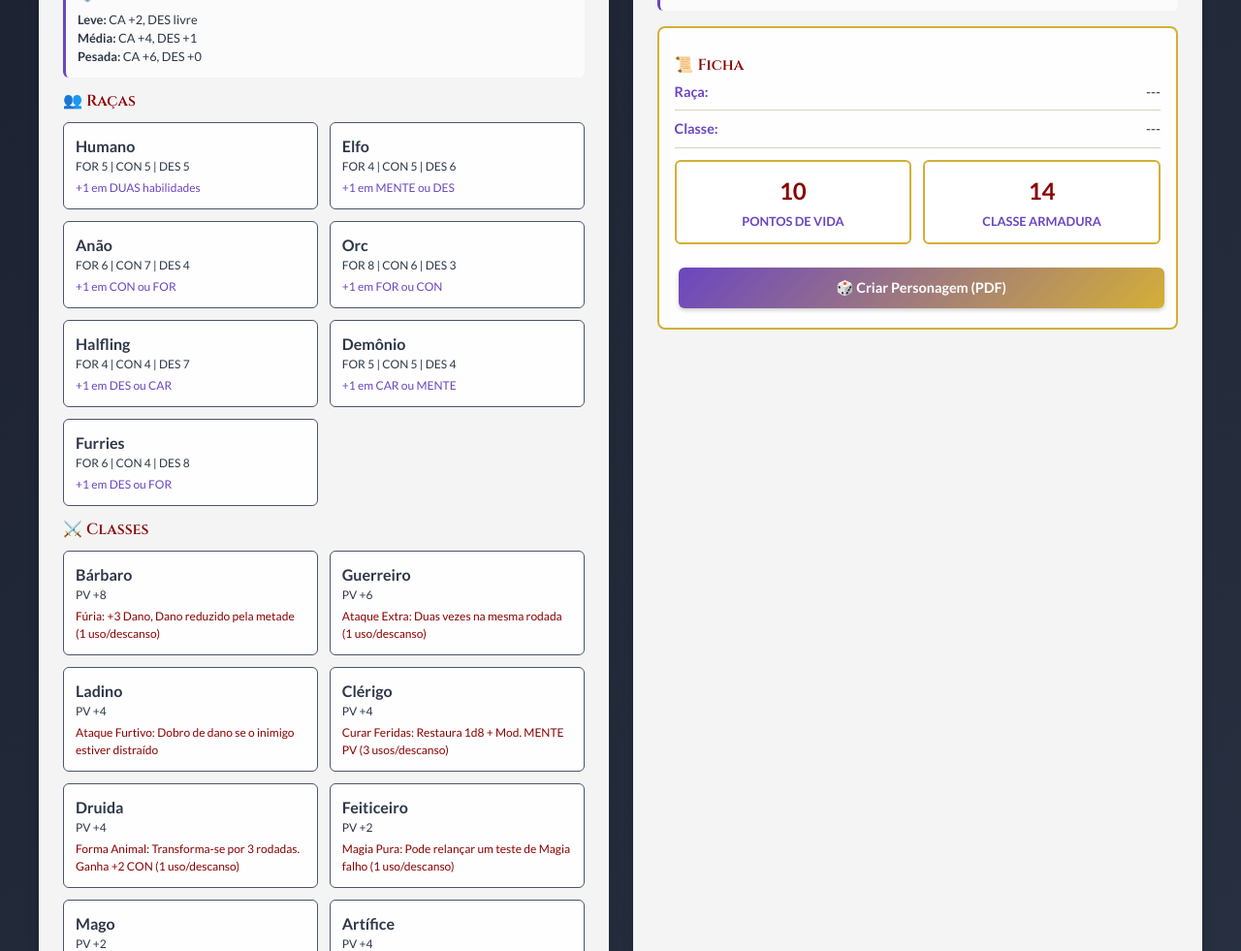
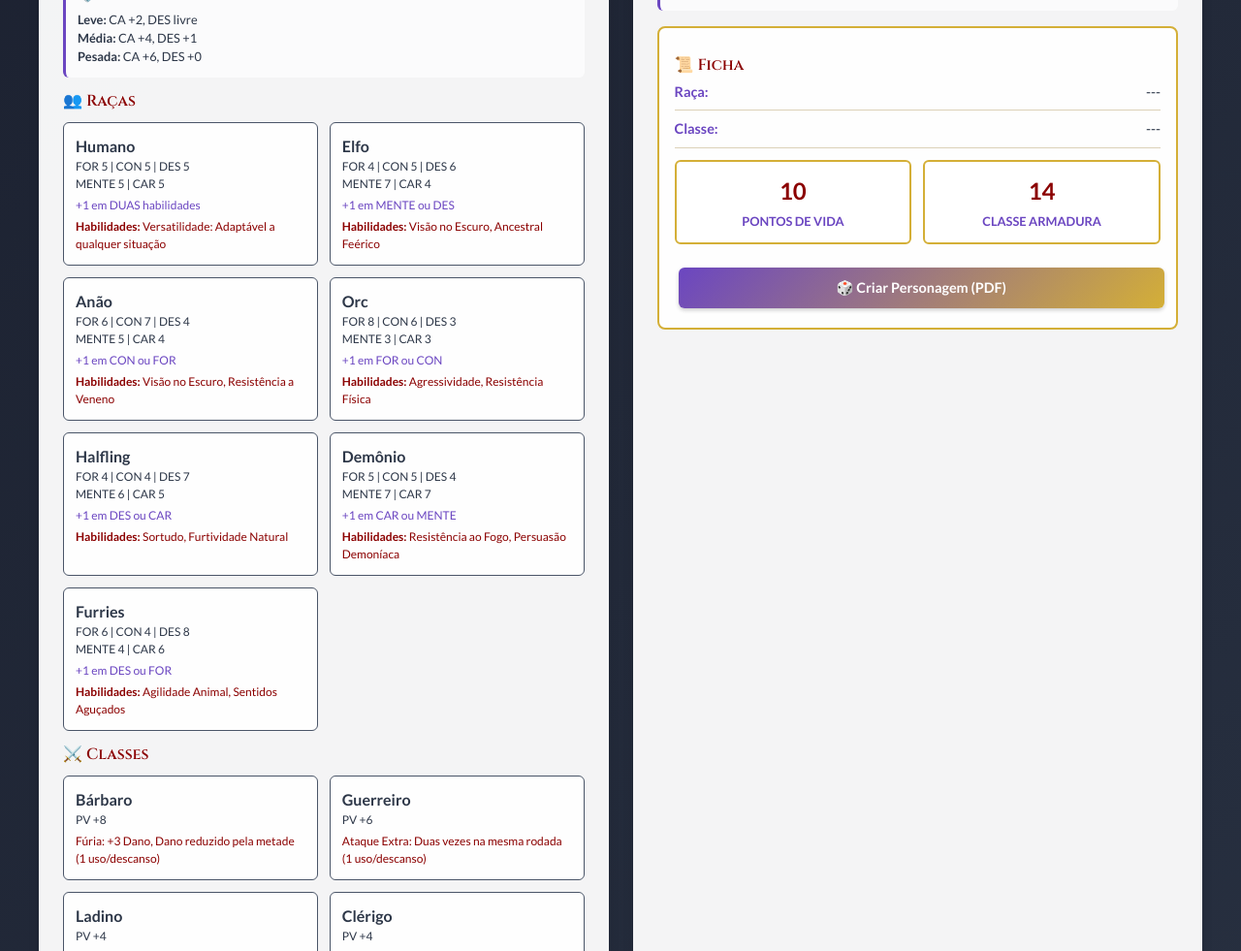
Before and after one commit to PablinXD24/RPG, a plain HTML site: page index.html in a window 1280 px wide. Shown: the part 720-1701 px from the top of the page at 97% size. Drawn offline with nearby package versions, Linux system fonts and the light colour scheme.

Commit message:
Update index.html

```diff
--- a/index.html
+++ b/index.html
@@ -908,37 +908,44 @@
                 {
                     nome: "Humano",
                     atributos_base: { FOR: 5, CON: 5, DES: 5, MENTE: 5, CAR: 5 },
-                    bonus_customizacao_jogador: "+1 em DUAS habilidades"
+                    bonus_customizacao_jogador: "+1 em DUAS habilidades",
+                    habilidades: "Versatilidade: Adaptável a qualquer situação"
                 },
                 {
                     nome: "Elfo",
                     atributos_base: { FOR: 4, CON: 5, DES: 6, MENTE: 7, CAR: 4 },
-                    bonus_customizacao_jogador: "+1 em MENTE ou DES"
+                    bonus_customizacao_jogador: "+1 em MENTE ou DES",
+                    habilidades: "Visão no Escuro, Ancestral Feérico"
                 },
                 {
                     nome: "Anão",
                     atributos_base: { FOR: 6, CON: 7, DES: 4, MENTE: 5, CAR: 4 },
-                    bonus_customizacao_jogador: "+1 em CON ou FOR"
+                    bonus_customizacao_jogador: "+1 em CON ou FOR",
+                    habilidades: "Visão no Escuro, Resistência a Veneno"
                 },
                 {
                     nome: "Orc",
                     atributos_base: { FOR: 8, CON: 6, DES: 3, MENTE: 3, CAR: 3 },
-                    bonus_customizacao_jogador: "+1 em FOR ou CON"
+                    bonus_customizacao_jogador: "+1 em FOR ou CON",
+                    habilidades: "Agressividade, Resistência Física"
                 },
                 {
                     nome: "Halfling",
                     atributos_base: { FOR: 4, CON: 4, DES: 7, MENTE: 6, CAR: 5 },
-                    bonus_customizacao_jogador: "+1 em DES ou CAR"
+                    bonus_customizacao_jogador: "+1 em DES ou CAR",
+                    habilidades: "Sortudo, Furtividade Natural"
                 },
                 {
                     nome: "Demônio",
                     atributos_base: { FOR: 5, CON: 5, DES: 4, MENTE: 7, CAR: 7 },
-                    bonus_customizacao_jogador: "+1 em CAR ou MENTE"
+                    bonus_customizacao_jogador: "+1 em CAR ou MENTE",
+                    habilidades: "Resistência ao Fogo, Persuasão Demoníaca"
                 },
                 {
                     nome: "Furries",
                     atributos_base: { FOR: 6, CON: 4, DES: 8, MENTE: 4, CAR: 6 },
-                    bonus_customizacao_jogador: "+1 em DES ou FOR"
+                    bonus_customizacao_jogador: "+1 em DES ou FOR",
+                    habilidades: "Agilidade Animal, Sentidos Aguçados"
                 }
             ],
             classes: [
@@ -1038,7 +1045,9 @@
                 card.innerHTML = `
                     <h4>${race.nome}</h4>
                     <p class="text-xsmall">FOR ${race.atributos_base.FOR} | CON ${race.atributos_base.CON} | DES ${race.atributos_base.DES}</p>
+                    <p class="text-xsmall">MENTE ${race.atributos_base.MENTE} | CAR ${race.atributos_base.CAR}</p>
                     <p class="text-xsmall" style="color: var(--accent-purple); margin-top: 4px;">${race.bonus_customizacao_jogador}</p>
+                    <p class="text-xsmall" style="color: var(--accent-burgundy); margin-top: 4px;"><strong>Habilidades:</strong> ${race.habilidades}</p>
                 `;
                 card.onclick = () => selectRace(race);
                 raceGrid.appendChild(card);
```
